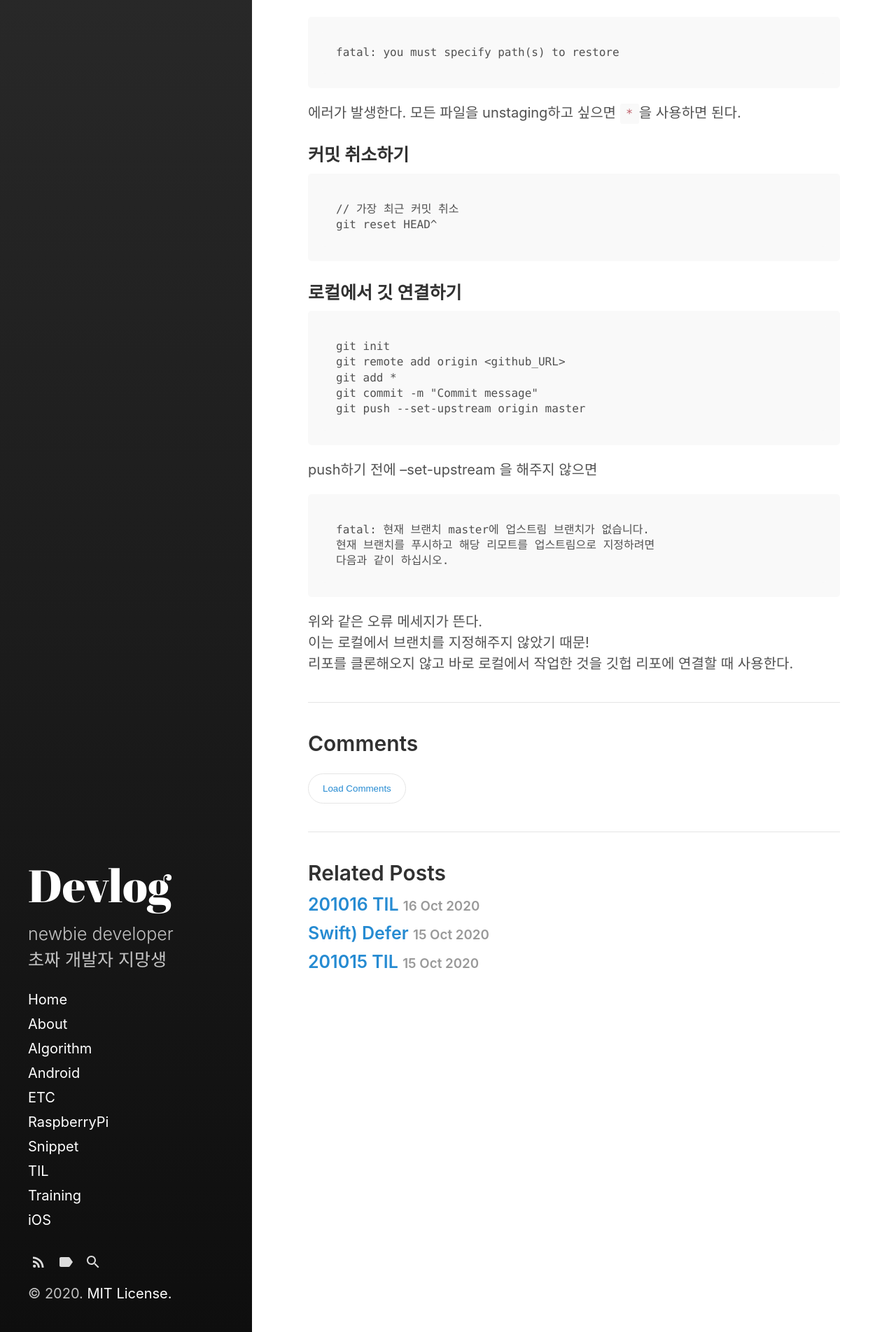
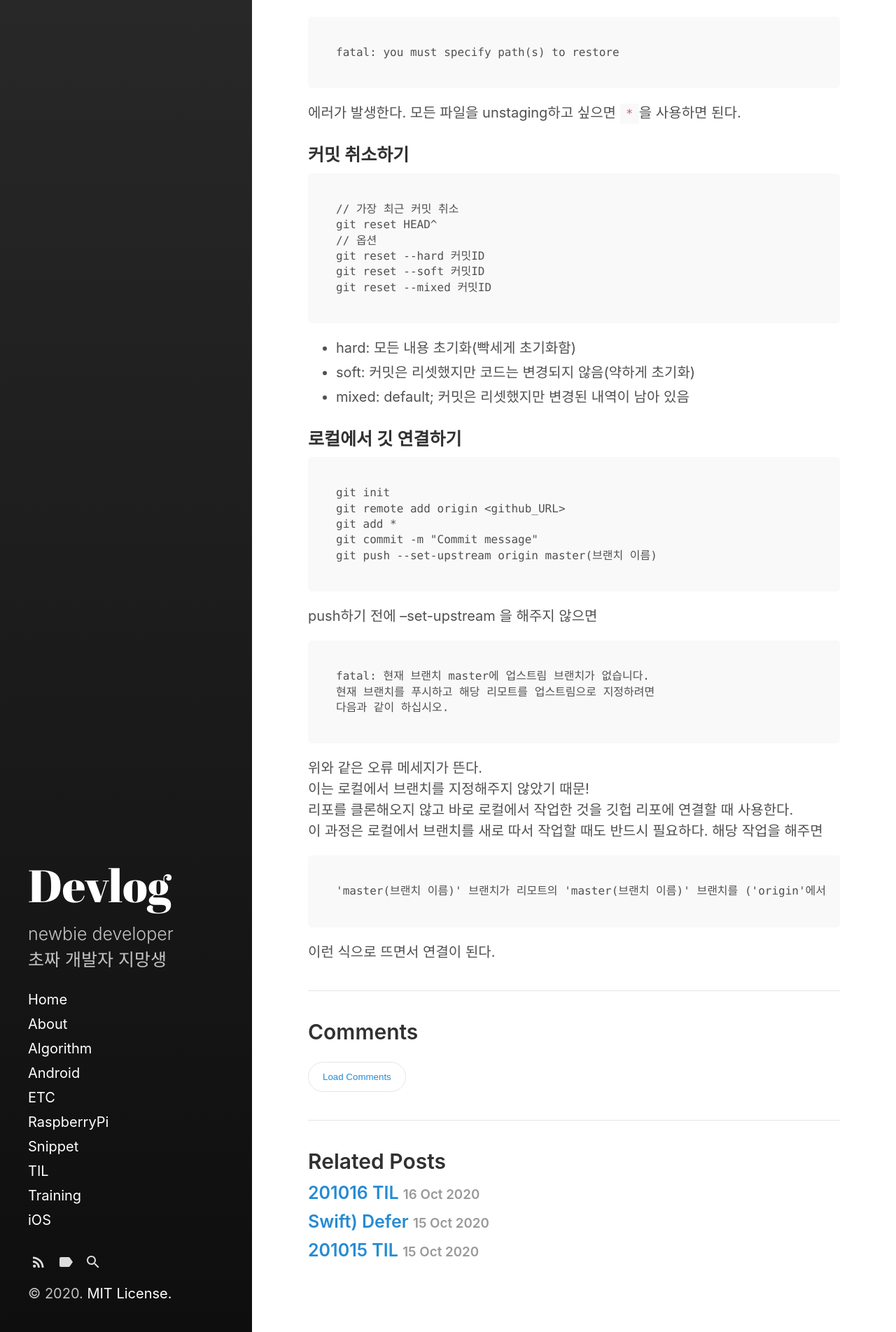
Before and after one commit to devejs/devejs.github.io, a Jekyll site: the page built from _posts/Snippet/2020-10-13-git-command.md, in a window 1280 px wide. Shown: the part 730-2633 px from the top of the page at 70% size. Built offline with Jekyll 4.4.1, drawn with Linux system fonts in a browser that asks for light colours.

Commit message:
EditPost

````diff
--- a/_posts/Snippet/2020-10-13-git-command.md
+++ b/_posts/Snippet/2020-10-13-git-command.md
@@ -28,7 +28,14 @@ fatal: you must specify path(s) to restore
 ```
 // 가장 최근 커밋 취소
 git reset HEAD^
+// 옵션
+git reset --hard 커밋ID
+git reset --soft 커밋ID
+git reset --mixed 커밋ID
 ```
+* hard: 모든 내용 초기화(빡세게 초기화함)
+* soft: 커밋은 리셋했지만 코드는 변경되지 않음(약하게 초기화)
+* mixed: default; 커밋은 리셋했지만 변경된 내역이 남아 있음
 
 ### 로컬에서 깃 연결하기
 ```
@@ -36,7 +43,7 @@ git init
 git remote add origin <github_URL>
 git add *
 git commit -m "Commit message"
-git push --set-upstream origin master
+git push --set-upstream origin master(브랜치 이름)
 ```
 push하기 전에 --set-upstream 을 해주지 않으면
 ```
@@ -47,3 +54,8 @@ fatal: 현재 브랜치 master에 업스트림 브랜치가 없습니다.
 위와 같은 오류 메세지가 뜬다.
 이는 로컬에서 브랜치를 지정해주지 않았기 때문!
 리포를 클론해오지 않고 바로 로컬에서 작업한 것을 깃헙 리포에 연결할 때 사용한다.
+이 과정은 로컬에서 브랜치를 새로 따서 작업할 때도 반드시 필요하다. 해당 작업을 해주면
+```
+'master(브랜치 이름)' 브랜치가 리모트의 'master(브랜치 이름)' 브랜치를 ('origin'에서) 따라가도록 설정되었습니다.
+```
+이런 식으로 뜨면서 연결이 된다.
````
